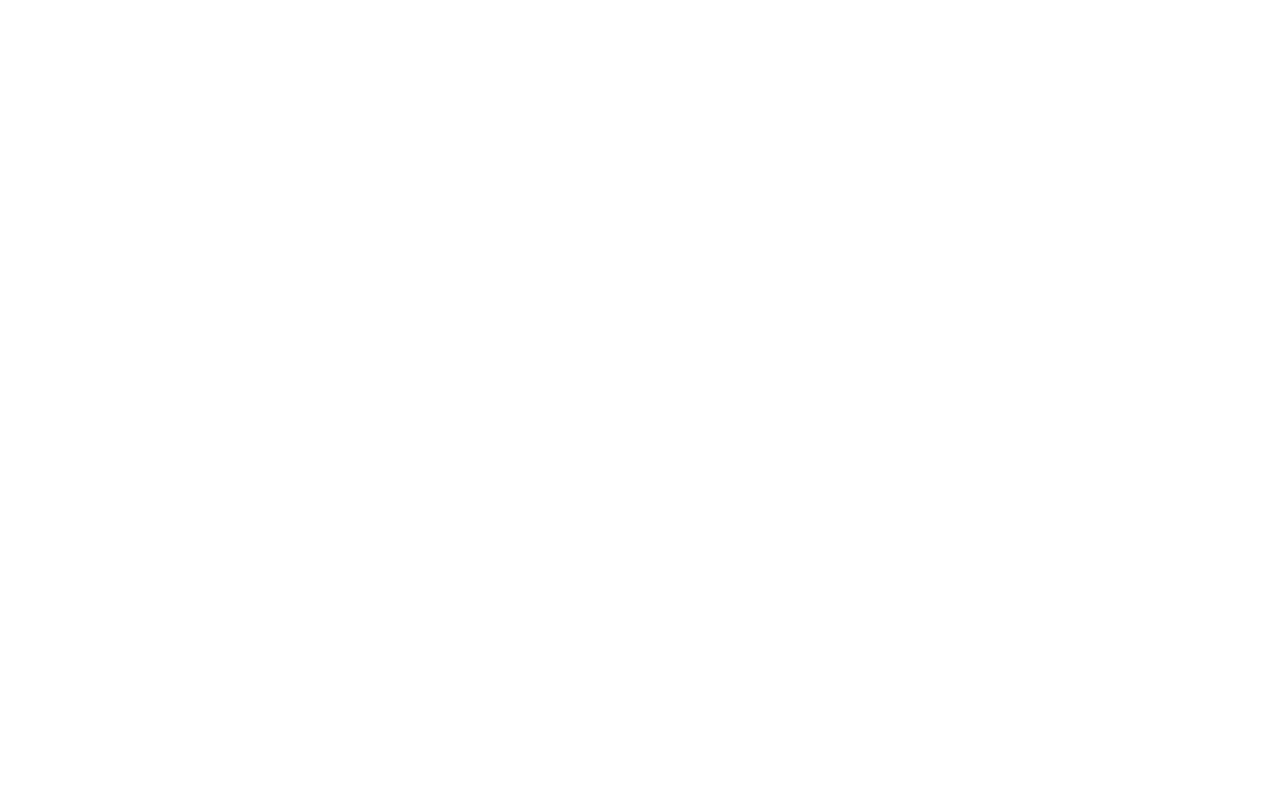
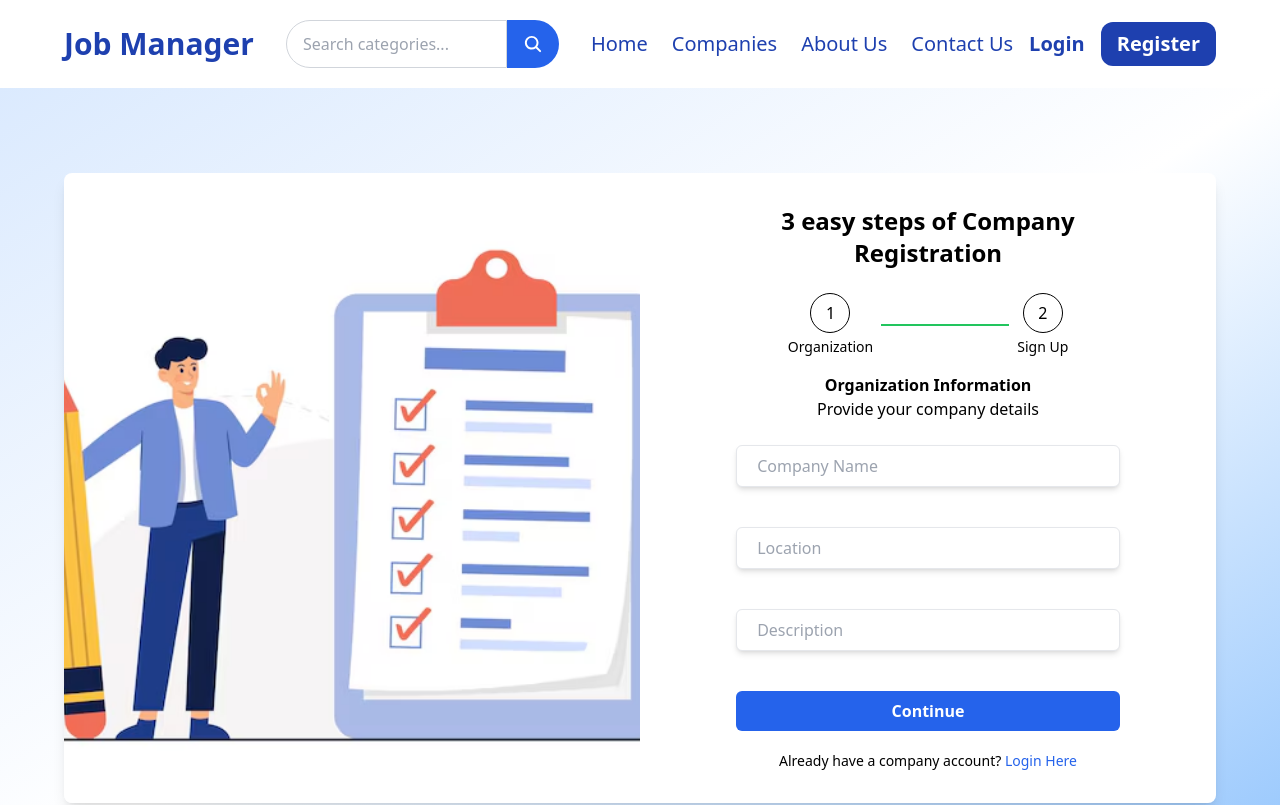
Before and after one commit to Karuna1630/JobApplicationTracker, a React (Vite) app in the folder Frontend/: page /companyR1 in a window 1280 px wide. Shown: the top 805 px of the page. Built offline with nearby package versions, Linux system fonts and the light colour scheme.

Commit message:
updating registration form

```diff
--- a/Frontend/src/Pages/CompanyR1.jsx
+++ b/Frontend/src/Pages/CompanyR1.jsx
@@ -5,7 +5,8 @@ import Navbar from "../Components/Navbar";
 import Footer from "../Components/Footer";
 import {  Formik, Form, Field } from "formik";
 import { companyRegister } from "../schemas/index1";
-import { AiFillCheckCircle } from "react-icons/ai";
+import { toast } from "react-toastify";
+import axiosInstance from '../Utils/axiosInstance'
 
 const CompanyR1 = () => {
   const navigate = useNavigate();
@@ -34,6 +35,20 @@ const CompanyR1 = () => {
     const onSubmit= async (values, actions) => {
     console.log("values", values);
     console.log(actions);
+
+      try {
+      const response = await axiosInstance.post("addcompany", values);
+      console.log("User Added:", response.data);
+      actions.resetForm();
+      navigate('/login')
+      toast.success("User registration successfully!");
+    } catch (error) {
+
+      console.log(error?.message);
+      console.error("Error while doing register:", error);
+      toast.error("Failed to register user.");
+    }
+  };
 
   return (
     <>
@@ -84,7 +99,7 @@ const CompanyR1 = () => {
                 {({errors, touched})=>(
                    <Form  className="space-y-5">
 
-                  <Field type = "text" name="company.companyName"  placeholder=" Company Name"/>
+                  <Field  className="w-full px-4 py-2 border rounded-md focus:outline-none focus:ring-2 focus:ring-blue-400 shadow-md" type = "text" name="company.companyName"  placeholder=" Company Name"/>
                   <div className="error_container">
                     {errors.company?.companyName &&
                       touched.company?.companyName && (
@@ -102,7 +117,8 @@ const CompanyR1 = () => {
                     placeholder="Location"
                     className="w-full px-4 py-2 border rounded-md focus:outline-none focus:ring-2 focus:ring-blue-400 shadow-md"
                   /> */}
-                     <Field type = "text" name="company.companylocation"  placeholder=" Location"/>
+                    <Field  className="w-full px-4 py-2 border rounded-md focus:outline-none focus:ring-2 focus:ring-blue-400 shadow-md"
+                    type = "text" name="company.location"  placeholder=" Location"/>
                   <div className="error_container">
                     {errors.company?.location && touched.company?.location && (
                       <p className="form_error text-red-600 text-sm mt-1 ml-1 font-medium">
@@ -119,7 +135,8 @@ const CompanyR1 = () => {
                     placeholder=" Description"
                     className="w-full px-4 py-2 border rounded-md focus:outline-none focus:ring-2 focus:ring-blue-400 shadow-md"
                   /> */}
-                     <Field type = "text" name="company.description"  placeholder=" Description"/>
+                    <Field  className="w-full px-4 py-2 border rounded-md focus:outline-none focus:ring-2 focus:ring-blue-400 shadow-md"
+                    type = "text" name="company.description"  placeholder=" Description"/>
                   <div className="error_container">
                     {errors.company?.description &&
                       touched.company?.description && (
@@ -152,5 +169,5 @@ const CompanyR1 = () => {
     </>
   );
 };
-}
+
 export default CompanyR1
--- a/Frontend/src/Pages/Register.jsx
+++ b/Frontend/src/Pages/Register.jsx
@@ -10,7 +10,6 @@ import { Formik, Form, Field } from "formik";
 import { RegisterSchema } from "../schemas";
 import { toast } from "react-toastify";
 import { FaLocationDot } from "react-icons/fa6";
-import { IoPersonCircleSharp } from "react-icons/io5";
 import axiosInstance from '../Utils/axiosInstance'
 import { useNavigate } from "react-router-dom";
 
--- a/Frontend/src/schemas/index1.js
+++ b/Frontend/src/schemas/index1.js
@@ -2,13 +2,13 @@ import * as Yup from "yup";
 
 export const companyRegister = Yup.object({
   company: Yup.object({
-    firstName: Yup.string()
+    companyName: Yup.string()
       .min(3, "Company name must be at least 3 characters")
       .required("please enter company name"),
 
     location: Yup.string()
       .min(5, "Location must be at least 5 characters")
-      .required("please enter description about your company"),
+      .required("please enter location of your company"),
 
     description: Yup.string()
       .min(5, "Description must be at least 5 characters")
```
